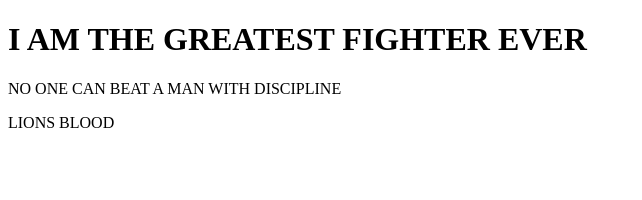
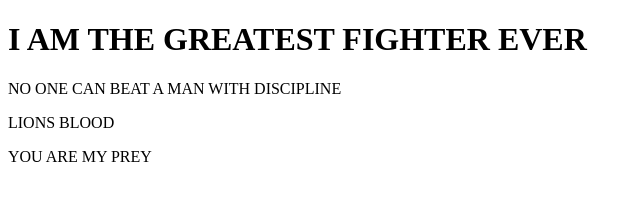
Before and after one commit to mukuldave21/justtesting, a plain HTML site: page index.html in a window 1280 px wide. Shown: the whole page, without its empty margins (0-642 px from the left). Drawn offline with Linux system fonts and the light colour scheme.

Commit message:
this is third one

```diff
--- a/index.html
+++ b/index.html
@@ -5,6 +5,7 @@
 <h1> I AM THE GREATEST FIGHTER EVER</h1>
 <p>  NO ONE CAN BEAT A MAN WITH DISCIPLINE</p>
 <p>  LIONS BLOOD</p>
+<p>  YOU ARE MY PREY</p>
 
 </body>
 </html>
```
